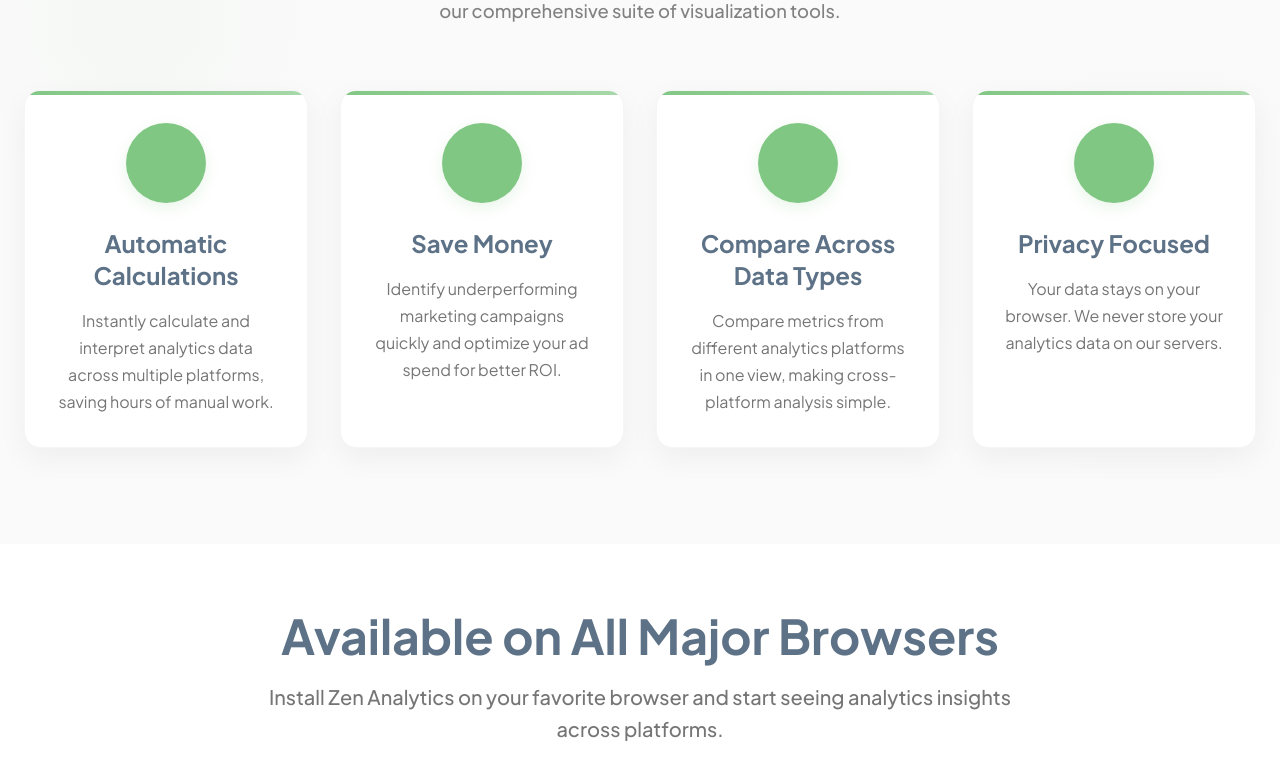
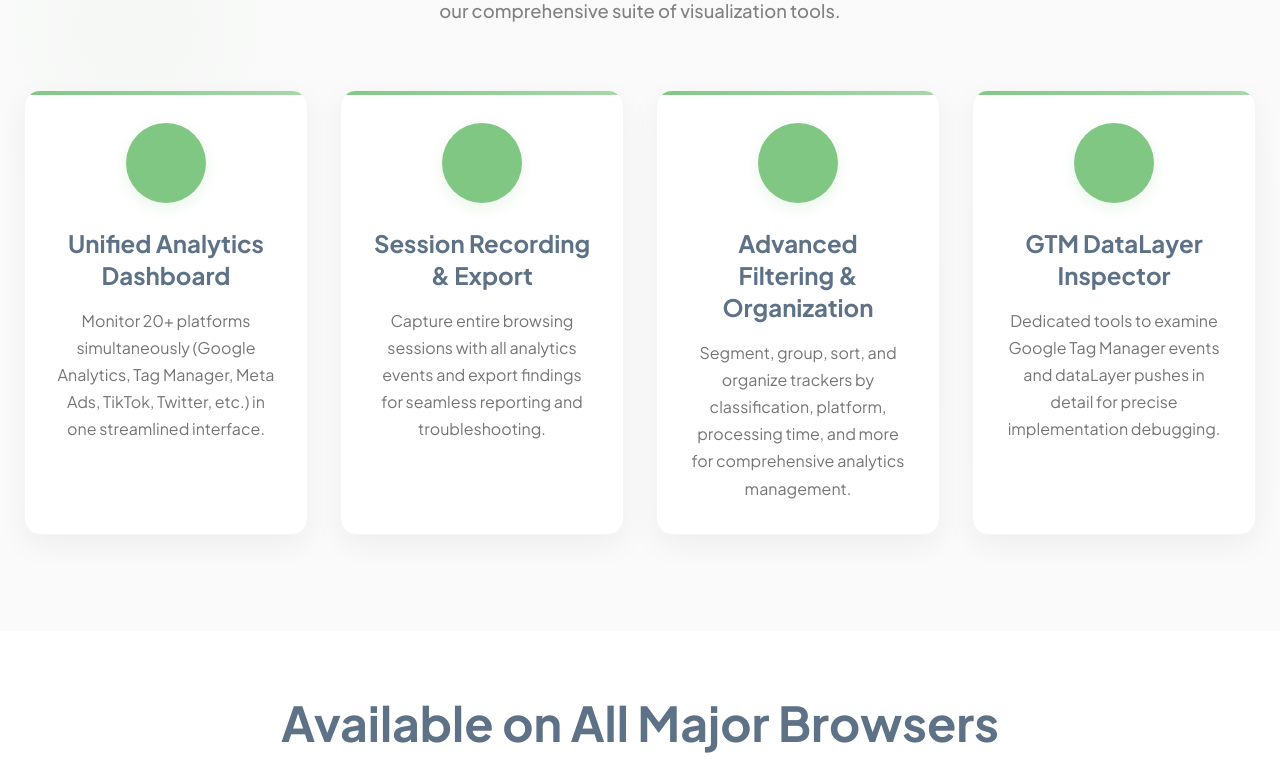
Before and after one commit to zenzjtech/zen-analytics-landingpage, a Next.js app: page / in a window 1280 px wide. Shown: the part 1040-1814 px from the top of the page. Built offline with nearby package versions, Linux system fonts and the light colour scheme; some icons are missing; what @mui/material-nextjs would draw is missing.

Commit message:
content: update filtering feature to include grouping and sorting capabilities

```diff
--- a/src/components/sections/Features.tsx
+++ b/src/components/sections/Features.tsx
@@ -5,10 +5,10 @@ import Box from '@mui/material/Box';
 import Container from '@mui/material/Container';
 import Typography from '@mui/material/Typography';
 import Paper from '@mui/material/Paper';
-import CalculateIcon from '@mui/icons-material/Calculate';
-import AttachMoneyIcon from '@mui/icons-material/AttachMoney';
-import CompareIcon from '@mui/icons-material/Compare';
-import SecurityIcon from '@mui/icons-material/Security';
+import DashboardIcon from '@mui/icons-material/Dashboard';
+import VideoLibraryIcon from '@mui/icons-material/VideoLibrary';
+import FilterAltIcon from '@mui/icons-material/FilterAlt';
+import CodeIcon from '@mui/icons-material/Code';
 import { useTheme } from '@mui/material/styles';
 import { Fade } from '@mui/material';
 
@@ -111,24 +111,24 @@ export default function Features() {
 
   const features = [
     {
-      icon: <CalculateIcon fontSize="large" />,
-      title: 'Automatic Calculations',
-      description: 'Instantly calculate and interpret analytics data across multiple platforms, saving hours of manual work.'
+      icon: <DashboardIcon fontSize="large" />,
+      title: 'Unified Analytics Dashboard',
+      description: 'Monitor 20+ platforms simultaneously (Google Analytics, Tag Manager, Meta Ads, TikTok, Twitter, etc.) in one streamlined interface.'
     },
     {
-      icon: <AttachMoneyIcon fontSize="large" />,
-      title: 'Save Money',
-      description: 'Identify underperforming marketing campaigns quickly and optimize your ad spend for better ROI.'
+      icon: <VideoLibraryIcon fontSize="large" />,
+      title: 'Session Recording & Export',
+      description: 'Capture entire browsing sessions with all analytics events and export findings for seamless reporting and troubleshooting.'
     },
     {
-      icon: <CompareIcon fontSize="large" />,
-      title: 'Compare Across Data Types',
-      description: 'Compare metrics from different analytics platforms in one view, making cross-platform analysis simple.'
+      icon: <FilterAltIcon fontSize="large" />,
+      title: 'Advanced Filtering & Organization',
+      description: 'Segment, group, sort, and organize trackers by classification, platform, processing time, and more for comprehensive analytics management.'
     },
     {
-      icon: <SecurityIcon fontSize="large" />,
-      title: 'Privacy Focused',
-      description: 'Your data stays on your browser. We never store your analytics data on our servers.'
+      icon: <CodeIcon fontSize="large" />,
+      title: 'GTM DataLayer Inspector',
+      description: 'Dedicated tools to examine Google Tag Manager events and dataLayer pushes in detail for precise implementation debugging.'
     },
   ];
 
```
